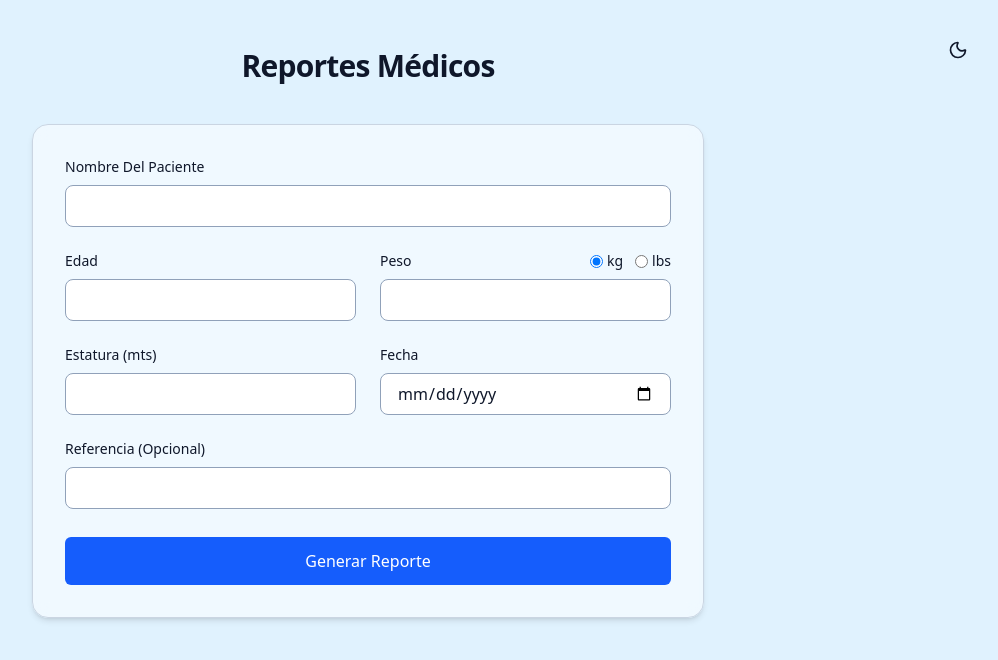
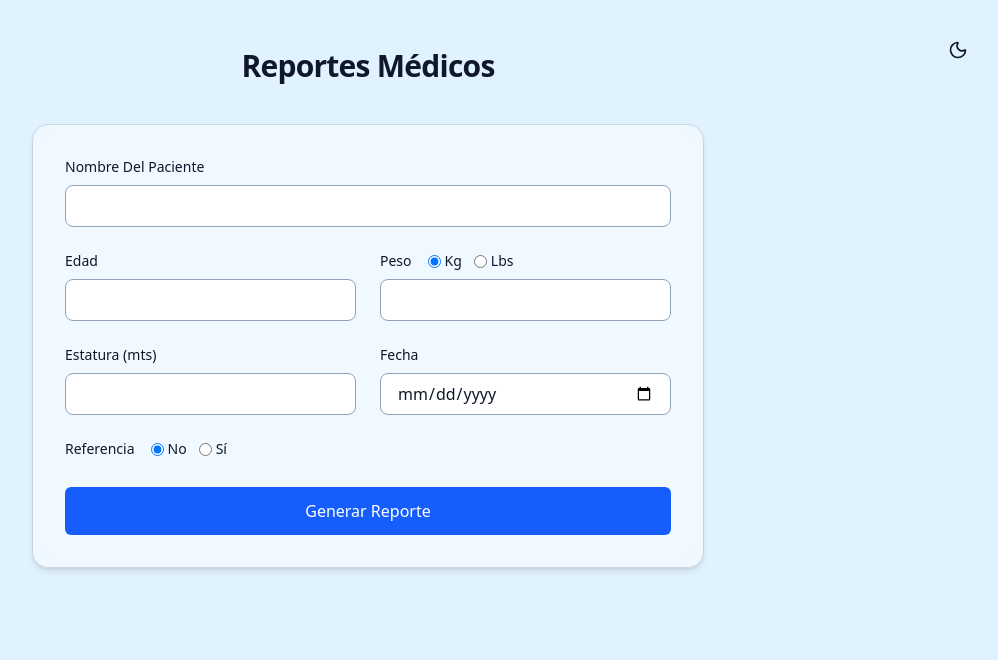
Before and after one commit to Vecttory/medical-reports, a Next.js app: page / in a window 1280 px wide. Shown: the top 660 px of the page, without its empty margins (272-1270 px from the left). Built offline with nearby package versions, Linux system fonts and the light colour scheme.

Commit message:
conditional input adjustments

```diff
--- a/app/page.js
+++ b/app/page.js
@@ -1,6 +1,6 @@
 "use client";
 
-import { useActionState } from "react";
+import { useActionState, useState } from "react";
 import { useFormStatus } from "react-dom";
 import { processReport } from "./actions";
 import { ThemeToggle } from "../components/theme-toggle";
@@ -21,6 +21,7 @@ function SubmitButton() {
 
 export default function Home() {
   const [state, formAction] = useActionState(processReport, null);
+  const [hasReference, setHasReference] = useState(false);
 
   return (
     <div className="min-h-screen p-6 sm:p-12 relative">
@@ -67,18 +68,18 @@ export default function Home() {
 
             {/* Peso */}
             <div>
-              <div className="flex items-center justify-between mb-2">
+              <div className="flex items-center space-x-4 mb-2">
                 <label htmlFor="weight" className="block text-sm font-medium">
                   Peso
                 </label>
                 <div className="flex items-center space-x-3 text-sm">
                   <label className="flex items-center space-x-1 cursor-pointer">
                     <input type="radio" name="weightUnit" value="kg" defaultChecked className="text-blue-600 focus:ring-blue-500" />
-                    <span>kg</span>
+                    <span>Kg</span>
                   </label>
                   <label className="flex items-center space-x-1 cursor-pointer">
                     <input type="radio" name="weightUnit" value="lbs" className="text-blue-600 focus:ring-blue-500" />
-                    <span>lbs</span>
+                    <span>Lbs</span>
                   </label>
                 </div>
               </div>
@@ -126,15 +127,44 @@ export default function Home() {
 
           {/* Referencia */}
           <div>
-            <label htmlFor="reference" className="block text-sm font-medium mb-2">
-              Referencia (Opcional)
+            <div className="flex items-center space-x-4 mb-2">
+              <label className="block text-sm font-medium">
+                Referencia
               </label>
+              <div className="flex items-center space-x-3 text-sm">
+                <label className="flex items-center space-x-1 cursor-pointer">
+                  <input
+                    type="radio"
+                    name="hasReference"
+                    value="no"
+                    checked={!hasReference}
+                    onChange={() => setHasReference(false)}
+                    className="text-blue-600 focus:ring-blue-500"
+                  />
+                  <span>No</span>
+                </label>
+                <label className="flex items-center space-x-1 cursor-pointer">
+                  <input
+                    type="radio"
+                    name="hasReference"
+                    value="yes"
+                    checked={hasReference}
+                    onChange={() => setHasReference(true)}
+                    className="text-blue-600 focus:ring-blue-500"
+                  />
+                  <span>Sí</span>
+                </label>
+              </div>
+            </div>
+            {hasReference && (
               <input
                 type="text"
                 id="reference"
                 name="reference"
-              className="w-full px-4 py-2 border-1 border-slate-400 dark:border-slate-500 rounded-lg bg-white dark:bg-slate-950 focus:outline-none focus:ring-2 focus:ring-blue-500 focus:border-transparent transition-shadow"
+                required
+                className="w-full px-4 py-2 mt-2 border-1 border-slate-400 dark:border-slate-500 rounded-lg bg-white dark:bg-slate-950 focus:outline-none focus:ring-2 focus:ring-blue-500 focus:border-transparent transition-shadow"
               />
+            )}
           </div>
 
           {/* Mensajes de estado */}
```
Lines whose indentation alone changed are shown as unchanged.
